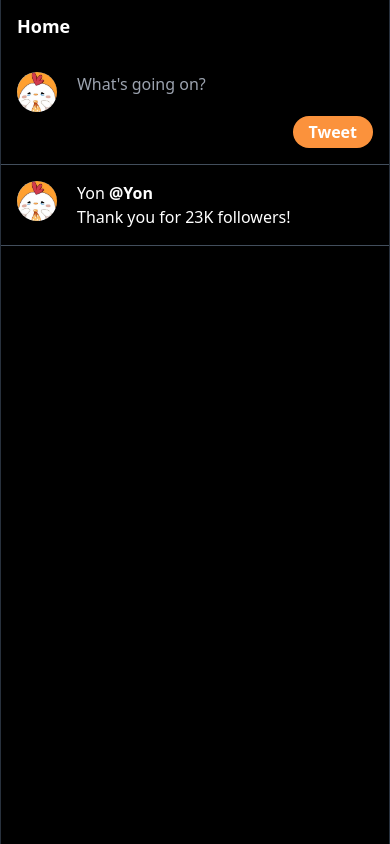
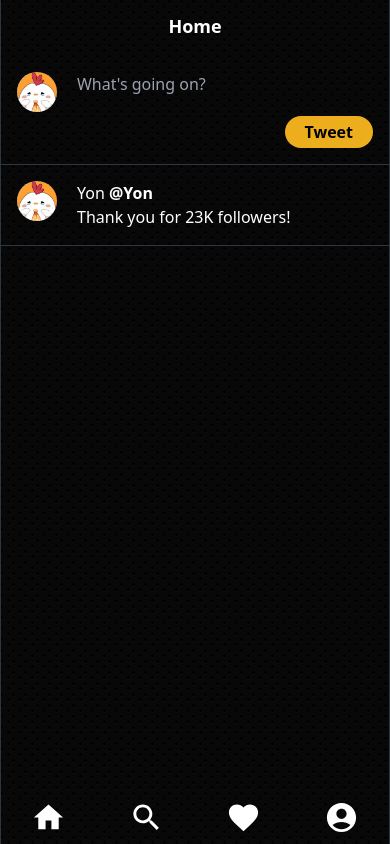
Before and after one commit to JoHena/CS50w-Django-Next-Social-Network, a Next.js app: page /home in a window 390 px wide. Built offline with nearby package versions, Linux system fonts and the light colour scheme; no server answers.

Commit message:
Responsive

```diff
--- a/src/app/api/auth/[...nextauth]/route.jsx
+++ b/src/app/api/auth/[...nextauth]/route.jsx
@@ -29,9 +29,9 @@ const handler = NextAuth({
           });
 
           let user = await res.json();
-          user = jwt_decode(user.access);
 
           if (user) {
+            user = jwt_decode(user.access);
             // Any object returned will be saved in `user` property of the JWT
             return user
           } else {
--- a/src/app/components/Atoms/NavLink/NavLink.tsx
+++ b/src/app/components/Atoms/NavLink/NavLink.tsx
@@ -2,16 +2,20 @@
 import Link from "next/link";
 
 interface INavLink {
-  text: string;
+  text?: string;
   href: string;
   icon: JSX.Element;
+  customize?: string;
 }
 
 const NavLink: React.FC<INavLink> = (props: INavLink) => {
-  const { text, href, icon } = props;
+  const { text, href, icon, customize } = props;
   return (
-    <div className="flex items-center gap-4">
-      {icon} <Link href={href}>{text}</Link>
+    <div className="flex w-full gap-4 border-b border-b-transparent pb-2 transition-colors hover:border-b-[#EDAE1D] lg:pl-2 lg:pr-4">
+      {icon}
+      <Link className={"hidden lg:block " + customize} href={href}>
+        {text}
+      </Link>
     </div>
   );
 };
--- /dev/null
+++ b/src/app/components/Molecules/BottomNav/page.tsx
@@ -0,0 +1,29 @@
+"use client";
+import React from "react";
+import HomeIcon from "@mui/icons-material/Home";
+import SearchIcon from "@mui/icons-material/Search";
+import AccountCircleIcon from "@mui/icons-material/AccountCircle";
+import FavoriteIcon from "@mui/icons-material/Favorite";
+
+const BottomNav: React.FC = (props) => {
+  return (
+    <nav className="absolute bottom-0 w-full md:hidden">
+      <ul className="flex w-full items-center justify-evenly text-lg">
+        <div className="flex w-full items-center justify-center gap-4 border-b border-b-transparent pb-2 transition-colors hover:border-b-[#EDAE1D] lg:pl-2 lg:pr-4">
+          <HomeIcon fontSize="large" />
+        </div>
+        <div className="flex w-full items-center justify-center gap-4 border-b border-b-transparent pb-2 transition-colors hover:border-b-[#EDAE1D] lg:pl-2 lg:pr-4">
+          <SearchIcon fontSize="large" />
+        </div>
+        <div className="flex w-full items-center justify-center gap-4 border-b border-b-transparent pb-2 transition-colors hover:border-b-[#EDAE1D] lg:pl-2 lg:pr-4">
+          <FavoriteIcon fontSize="large" />
+        </div>
+        <div className="flex w-full items-center justify-center gap-4 border-b border-b-transparent pb-2 transition-colors hover:border-b-[#EDAE1D] lg:pl-2 lg:pr-4">
+          <AccountCircleIcon fontSize="large" />
+        </div>
+      </ul>
+    </nav>
+  );
+};
+
+export default BottomNav;
--- a/src/app/components/Molecules/Dashboard/dashboard.tsx
+++ b/src/app/components/Molecules/Dashboard/dashboard.tsx
@@ -21,7 +21,7 @@ const Dashboard: React.FC<INavbar> = (props: INavbar) => {
           id="fname"
           name="fname"
         />
-        <button className="rounded-full bg-orange-400 px-4 py-1 font-bold">
+        <button className="rounded-full bg-[#EDAE1D] px-5 py-1 font-bold text-black transition-colors hover:text-[#EEF0F2] active:bg-[#4E598C] active:text-white">
           Tweet
         </button>
       </div>
--- a/src/app/components/Molecules/Post/Post.tsx
+++ b/src/app/components/Molecules/Post/Post.tsx
@@ -11,7 +11,7 @@ interface IPost {
 const Post: React.FC<IPost> = (props: IPost) => {
   const { personalize, user, userAt, content } = props;
   return (
-    <div className={`flex gap-5 border-b ${personalize}`}>
+    <div className={`flex w-full gap-5 border-b ${personalize}`}>
       <div className="relative h-10 w-10 lg:h-12 lg:w-12">
         <Image className="rounded-full" src={"/pfp.png"} fill alt="wad" />
       </div>
--- a/src/app/components/Molecules/SideBar/Sidebar.tsx
+++ b/src/app/components/Molecules/SideBar/Sidebar.tsx
@@ -3,26 +3,34 @@ import React from "react";
 import HomeIcon from "@mui/icons-material/Home";
 import BookmarkIcon from "@mui/icons-material/Bookmark";
 import PersonIcon from "@mui/icons-material/Person";
-import TwitterIcon from "@mui/icons-material/Twitter";
 import NavLink from "../../Atoms/NavLink/NavLink";
+import LoginIcon from "@mui/icons-material/Login";
 import { signIn, signOut, useSession } from "next-auth/react";
+import TextsmsIcon from "@mui/icons-material/Textsms";
 
-interface ISidebar {}
+const Sidebar: React.FC = (props) => {
+  const { data: session } = useSession();
+  return (
+    <nav className="static mr-10 hidden h-[100vh] w-1/12 flex-col items-end justify-between py-6 md:flex lg:basis-1/3 lg:items-end lg:pr-20">
+      <div className="flex h-full flex-col justify-between">
+        <div className="flex flex-col items-start gap-8">
+          <div className="flex items-center gap-3 text-[#F0BC42]">
+            <TextsmsIcon color="inherit" fontSize="large" />
+            <div className="hidden pb-2 text-lg font-bold lg:block">
+              Squabble
+            </div>
+          </div>
 
-const Sidebar: React.FC<ISidebar> = (props: ISidebar) => {
-  const { data: session } = useSession();
-  console.log(session);
-  return (
-    <nav className="static mr-10 hidden h-[100vh] flex-col justify-between py-6 lg:flex">
-      <div className="flex flex-col gap-6">
-        <TwitterIcon fontSize="large" />
-        <div className="text-lg text-white">@{session?.user?.name}</div>
-        <ul className="flex flex-col gap-4 text-lg">
+          <ul className="flex w-full flex-col items-start gap-4 text-lg">
             <NavLink
               text="Home"
-            href="Home"
+              href="home"
               icon={<HomeIcon fontSize="large" />}
+              customize="font-bold"
             />
+
+            {session && (
+              <>
                 <NavLink
                   text="Following"
                   href="Following"
@@ -33,15 +41,20 @@ const Sidebar: React.FC<ISidebar> = (props: ISidebar) => {
                   href="Profile"
                   icon={<PersonIcon fontSize="large" />}
                 />
-          <button className="text-green-600" onClick={() => signIn()}>
-            Sign In
-          </button>
+              </>
+            )}
           </ul>
         </div>
-
-      <button className="rounded-full bg-orange-400 px-24 py-3 font-bold">
-        Tweet
+        {!session && (
+          <button
+            className="mt-10 w-full rounded-full bg-[#EDAE1D] p-1 font-bold text-black transition-colors hover:text-[#EEF0F2] active:bg-[#4E598C] active:text-white lg:px-5"
+            onClick={() => signIn()}
+          >
+            <div className="hidden lg:block">Sign In</div>
+            <LoginIcon className="block lg:hidden" />
           </button>
+        )}
+      </div>
     </nav>
   );
 };
--- a/src/app/components/Molecules/SideBoard/SideBoard.tsx
+++ b/src/app/components/Molecules/SideBoard/SideBoard.tsx
@@ -7,10 +7,12 @@ interface ISideboard {}
 const Sideboard: React.FC<ISideboard> = (props: ISideboard) => {
   return (
     <>
-      <div className="hidden basis-1/5 flex-col gap-3 py-2 pl-6 lg:flex">
+      <div className="hidden basis-1/3 flex-col gap-3 py-2 pl-6 md:flex">
         <SearchBar />
         <div className="bg-tran flex flex-col rounded-md p-4 text-white shadow-md">
-          <h2 className="pb-5 text-[1.3rem] font-bold">What&apos;s trending</h2>
+          <h2 className="mb-5 w-fit border-b border-b-[#EDAE1D] px-2 pb-2 text-[1.3rem] font-bold">
+            What&apos;s trending
+          </h2>
           <div className="flex flex-col gap-3">
             <div className="flex flex-col">
               <div className="font-bold text-gray-400">Trending</div>
--- a/src/app/components/Organism/Main/Main.tsx
+++ b/src/app/components/Organism/Main/Main.tsx
@@ -6,11 +6,11 @@ interface IMain {}
 
 const Main: React.FC<IMain> = () => {
   return (
-    <div className="h-[100vh] w-full border-x border-[#28313d] lg:basis-1/3">
+    <div className="flex h-[100vh] w-full flex-col items-center border-x border-[#2e3642] md:basis-1/2 lg:basis-1/3 lg:items-start">
       <h1 className="p-4 pt-3 text-lg font-bold">Home</h1>
-      <Dashboard personalize="p-4 border-b border-[#424e5c]" />
+      <Dashboard personalize="p-4 border-b border-[#2e3642]" />
       <Post
-        personalize="p-4 border-[#424e5c]"
+        personalize="p-4 border-[#2e3642]"
         user="Yon"
         userAt="Yon"
         content="Thank you for 23K followers!"
--- a/src/app/home/layout.tsx
+++ b/src/app/home/layout.tsx
@@ -1,4 +1,5 @@
 "use client";
+import BottomNav from "../components/Molecules/BottomNav/page";
 import Sidebar from "../components/Molecules/SideBar/Sidebar";
 import Sideboard from "../components/Molecules/SideBoard/SideBoard";
 
@@ -8,10 +9,13 @@ export default function DashboardLayout({
   children: React.ReactNode;
 }) {
   return (
-    <div className="flex justify-center bg-black text-white">
-      <Sidebar />
-      {children}
-      <Sideboard />
+    <div className="bg-[url('/as.png')]">
+      <div className="flex flex-col justify-start bg-black/80 text-white md:flex-row lg:justify-center">
+        <Sidebar />
+        {children}
+        <BottomNav />
+        <Sideboard />
+      </div>
     </div>
   );
 }
```
Also changed, not shown: public/as.png (added), 1 other file (tests, documents, lock files or other folders). Lines whose indentation alone changed are shown as unchanged.
